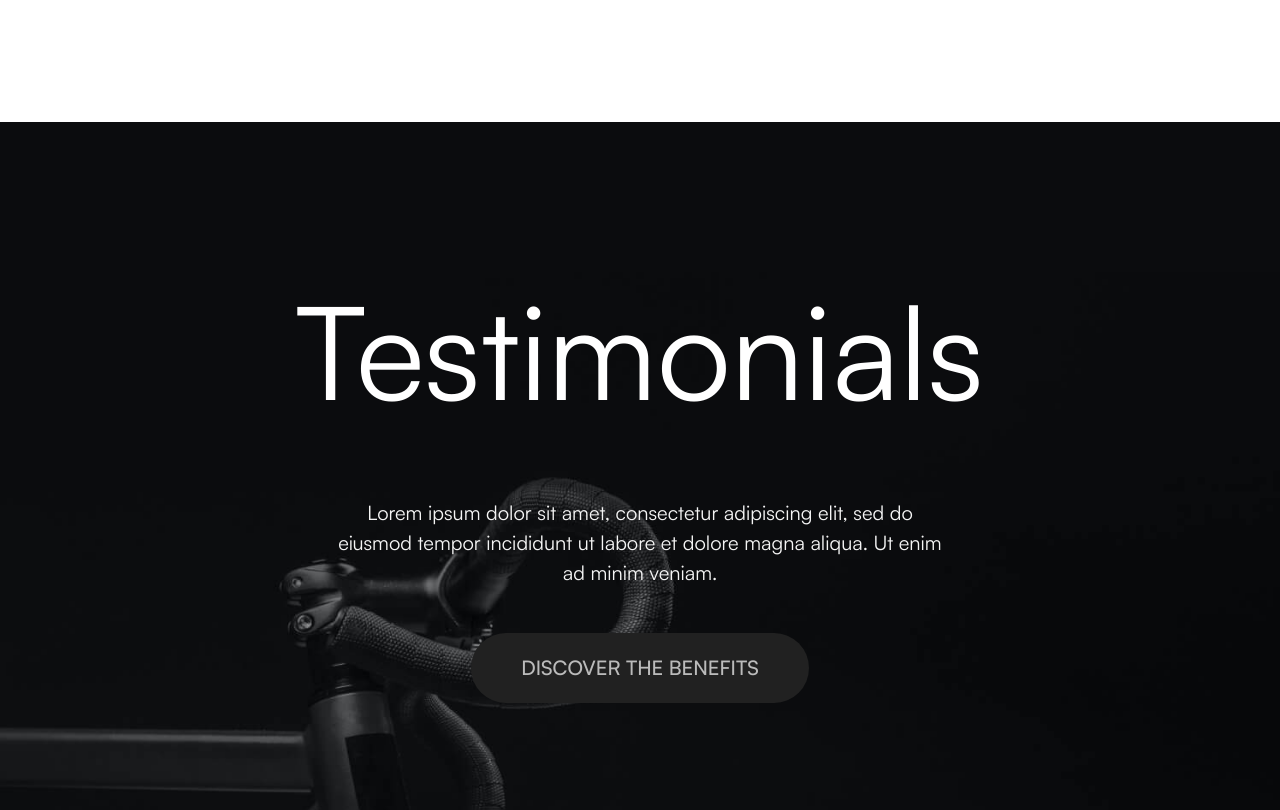
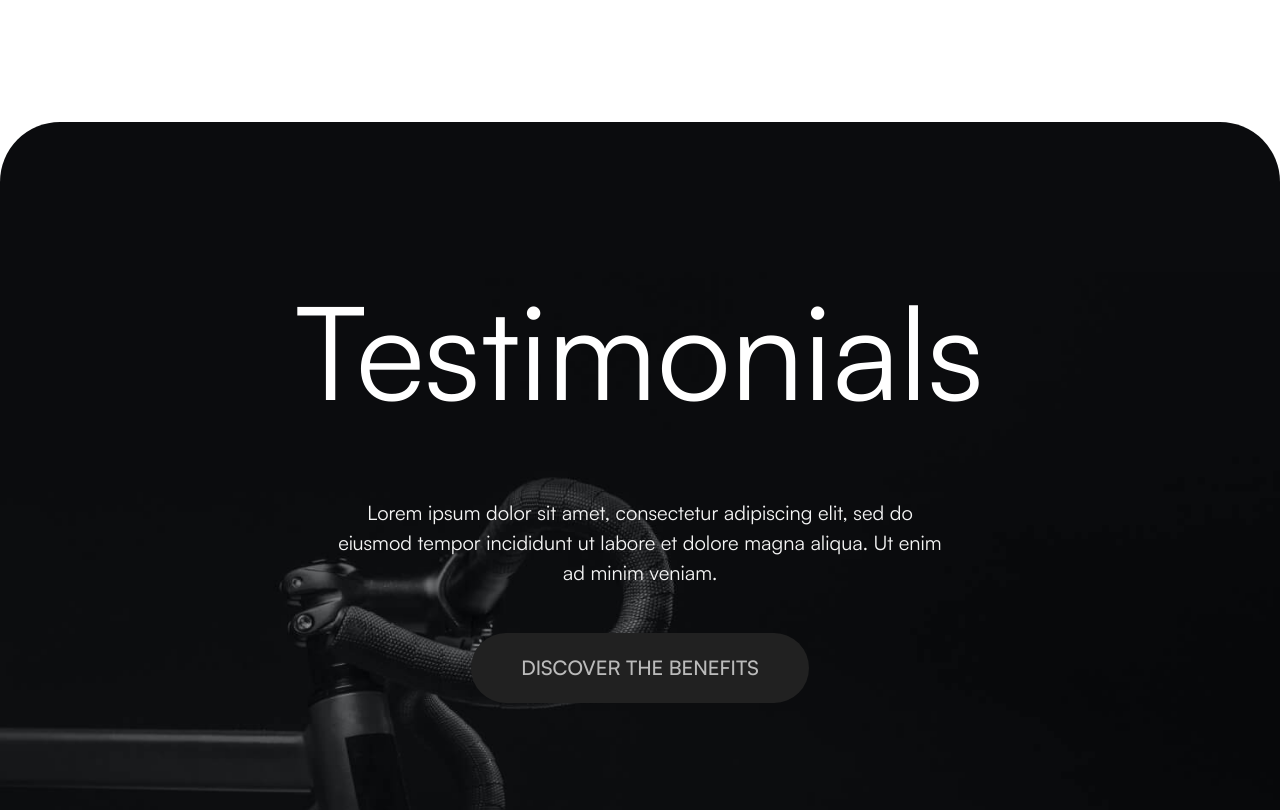
Before and after one commit to bekzodxudaybergenow/biko, a plain HTML site: page index.html in a window 1280 px wide. Shown: the part 2420-3230 px from the top of the page. Drawn offline with Linux system fonts and the light colour scheme.

Commit message:
Remove position relative and Add border radius Article Section

```diff
--- a/scss/_article.scss
+++ b/scss/_article.scss
@@ -1,7 +1,7 @@
 .article {
     padding: 150px 0;
     background-color: var(--SMOKY-BLACK);
-    position: relative;
+    border-radius: 60px;
 }
 .article-content {
     height: 890px;
```
Also changed, not shown: css/style.css, 1 other file.
